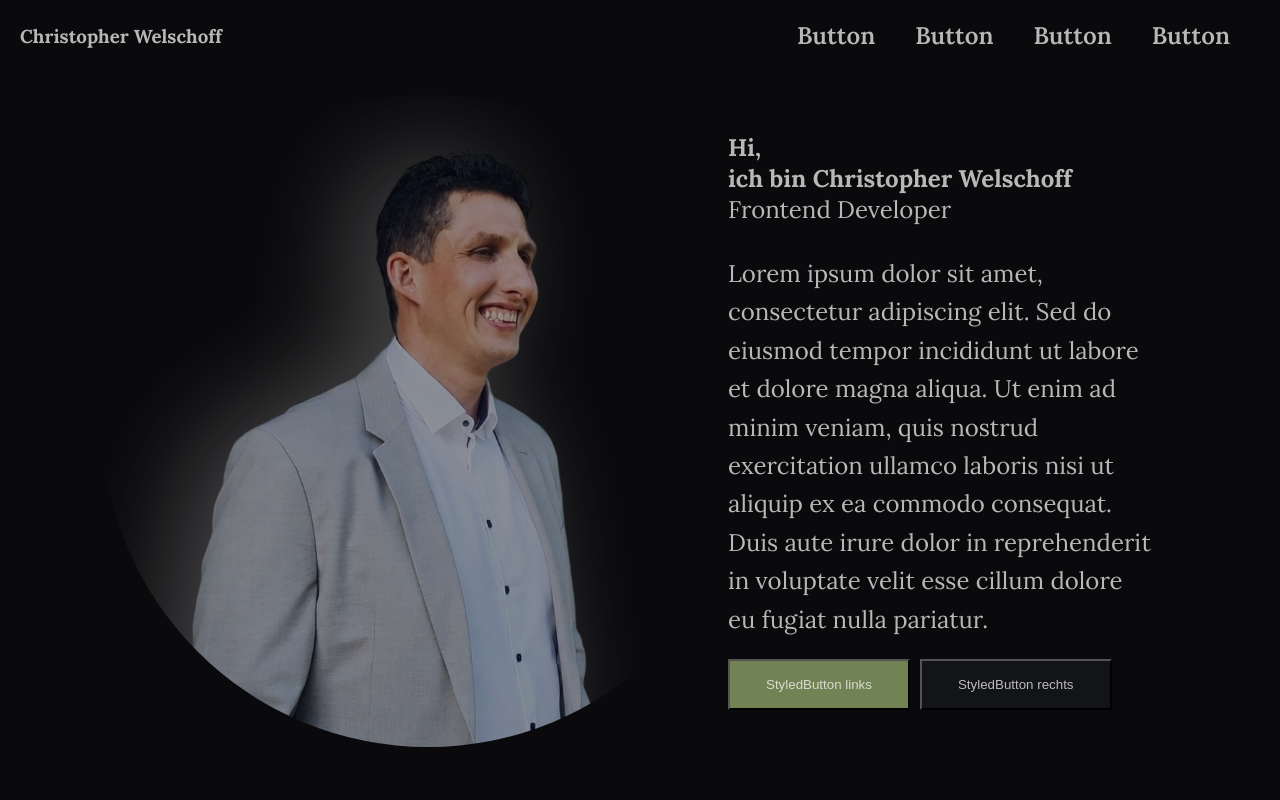
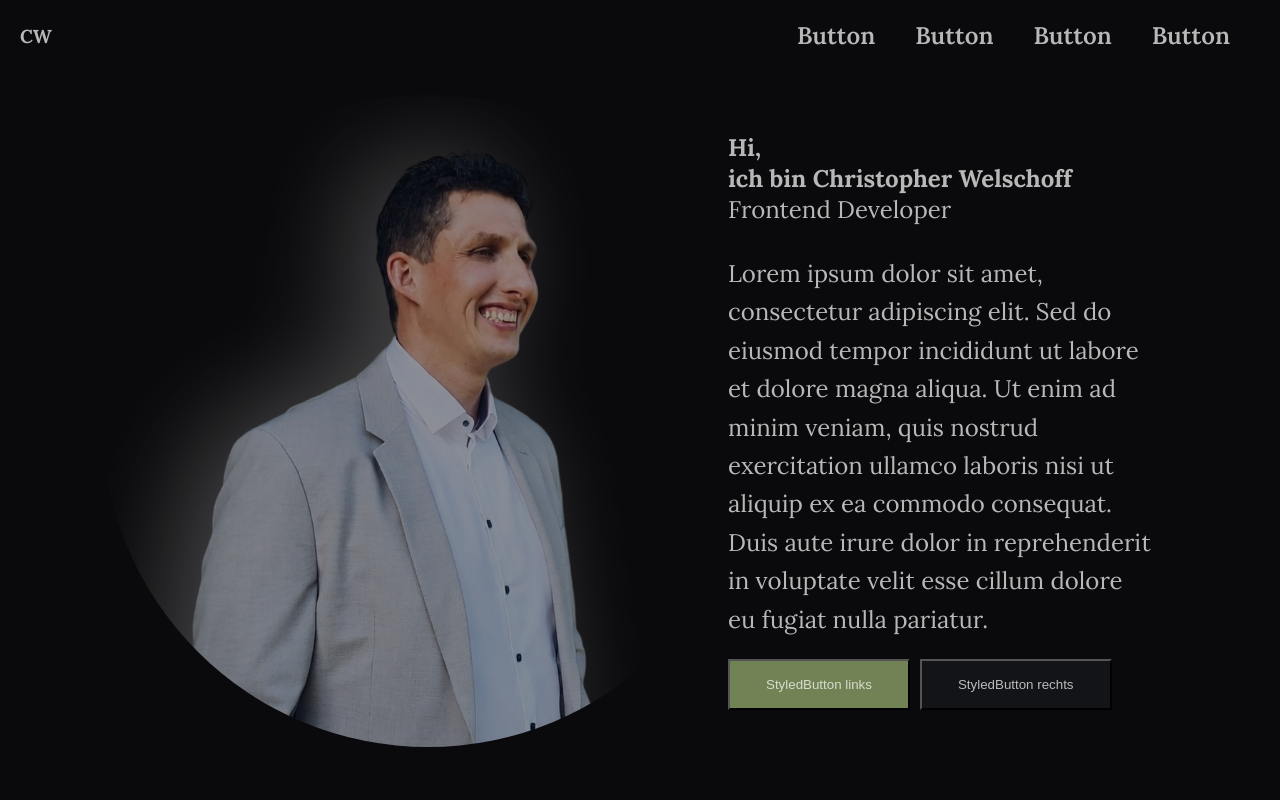
Before and after one commit to ChristopherWelschoff/my-website, a Next.js app: page / in a window 1280 px wide. Shown: the top 800 px of the page. Built offline with nearby package versions, Linux system fonts and the light colour scheme.

Commit message:
fix writing banne

```diff
--- a/components/Layout/Layout.js
+++ b/components/Layout/Layout.js
@@ -5,7 +5,7 @@ export default function Layout({ children }) {
   return (
     <div>
       <StyledHeader>
-        <h3>Christopher Welschoff</h3>
+        <h3>CW</h3>
 
         <LinkContainer>
           <StyledLink href="">Button</StyledLink>
```
